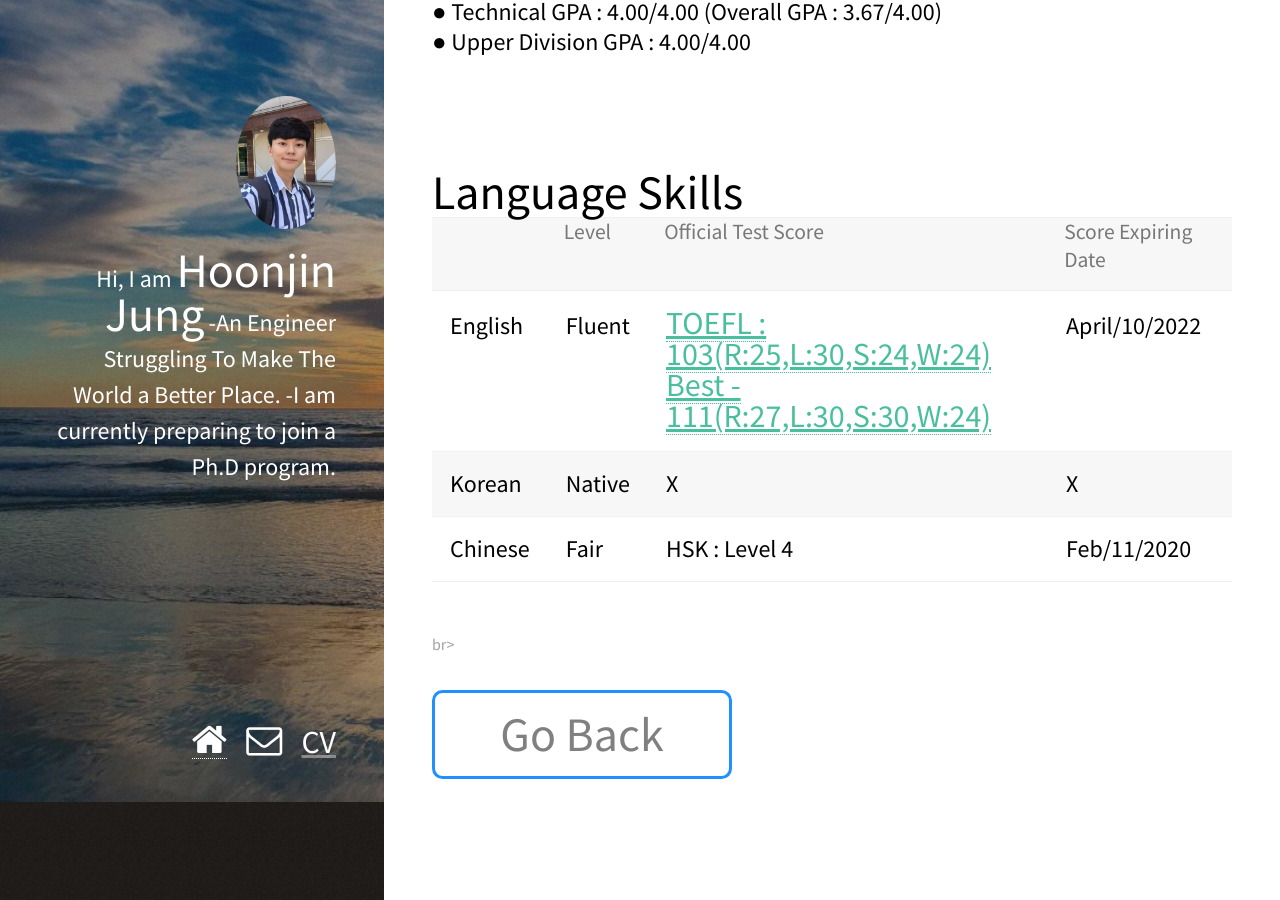
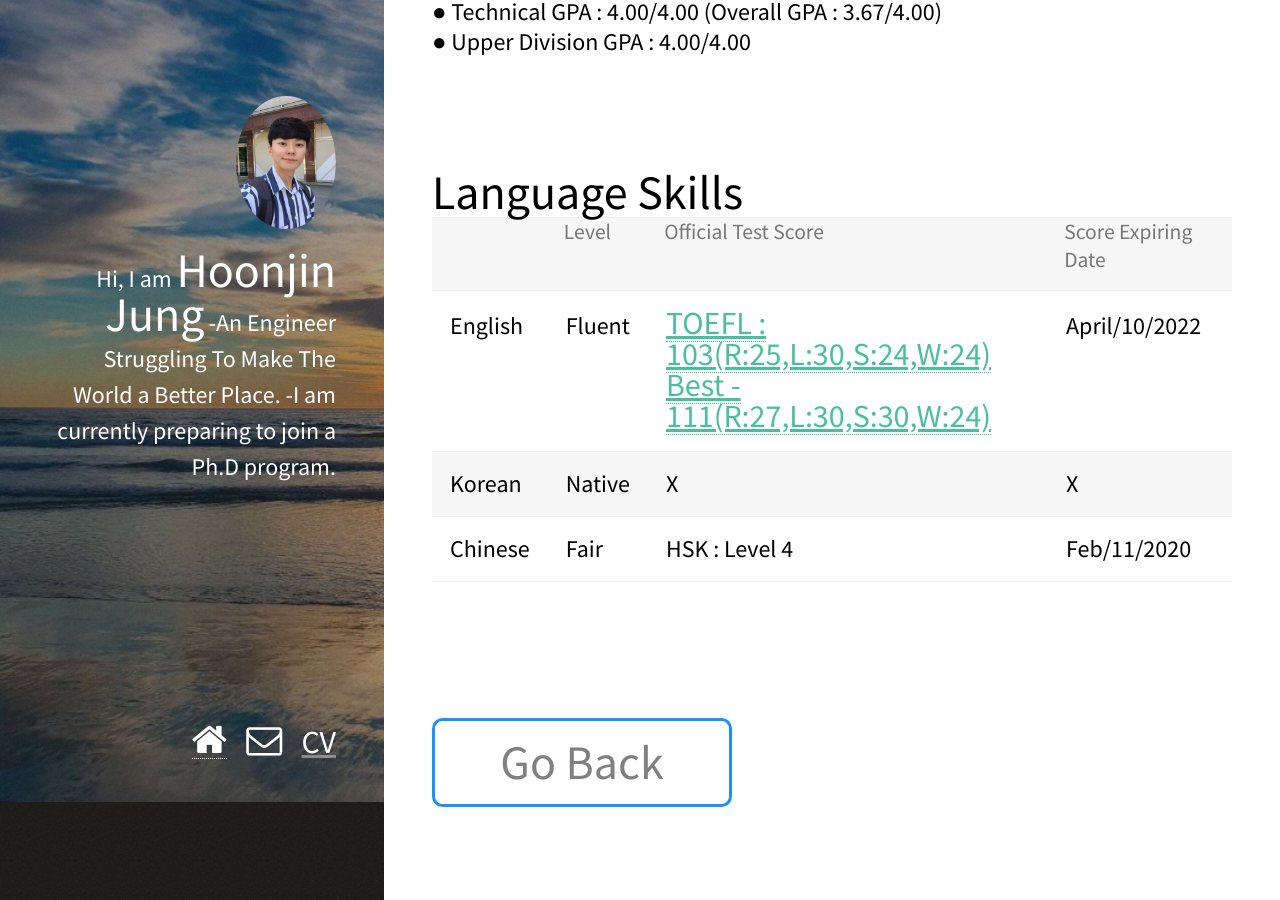
Before and after one commit to davidhoonjin/davidhoonjin.github.io, a Jekyll site: the page built from _posts/2019-01-14-Education.markdown, in a window 1280 px wide and 900 px high, scrolled down 982 px. Built offline with Jekyll 4.4.1, drawn with Linux system fonts in a browser that asks for light colours; nearby versions of some CDN libraries.

Commit message:
twentysecond and sixth commit

```diff
--- a/_posts/2019-01-14-Education.markdown
+++ b/_posts/2019-01-14-Education.markdown
@@ -67,5 +67,5 @@ Language Skills
     <td>HSK : Level 4</td>
     <td>Feb/11/2020</td>
   </tr>
-</table></font>br>
+</table></font><br>
 <br>
```
